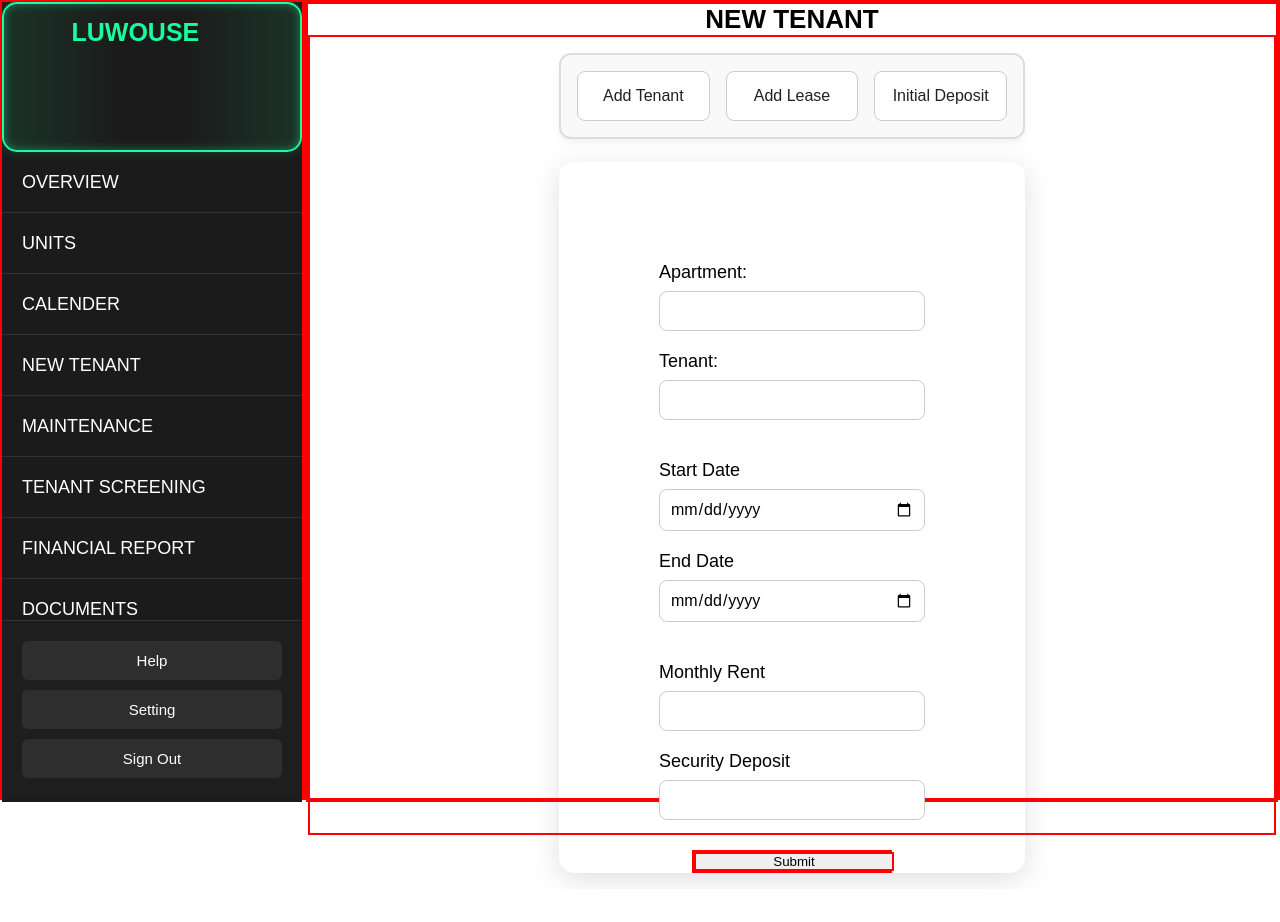
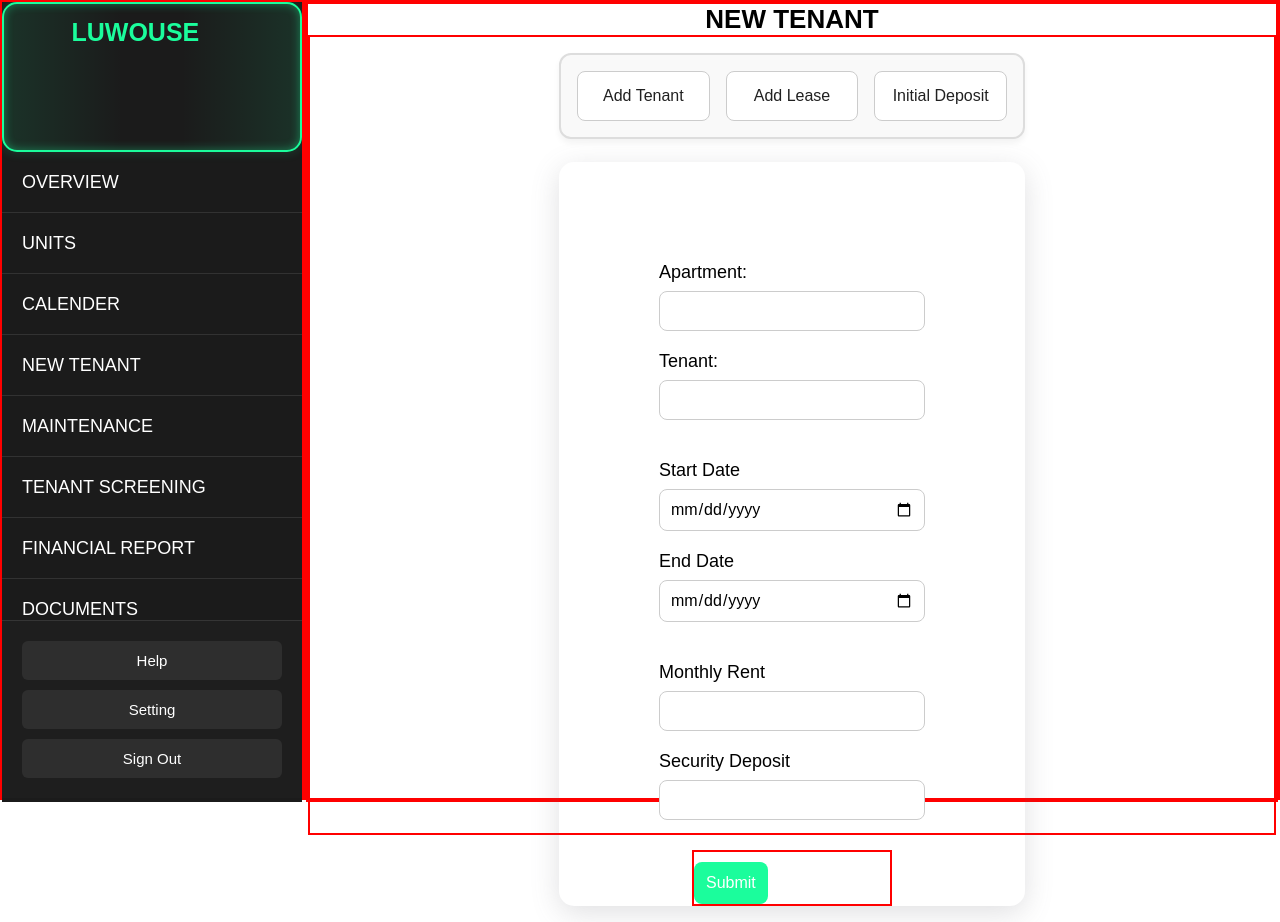
Before and after one commit to Correa95/Property-Management-System, a React (Vite) app in the folder client-side/: page /newTenant in a window 1280 px wide. Both pictures are taken after a click on the button "Add Lease". Before the commit the page ends 889 px from the top, so only its background shows below. Built offline with nearby package versions, Linux system fonts and the light colour scheme.

Commit message:
working on the new tenanat form

```diff
--- a/client-side/src/Components/Form/LeaseForm.css
+++ b/client-side/src/Components/Form/LeaseForm.css
@@ -49,7 +49,7 @@ input:focus {
 
   border: 2px solid red;
 }
-.btnSubmit {
+.btnLeaseSubmit {
   font-size: 16px;
   margin-top: 10px;
   padding: 12px;
@@ -62,6 +62,6 @@ input:focus {
   transition: background-color 0.3s ease;
 }
 
-.btnSubmit:hover {
+.btnLeaseSubmit:hover {
   background-color: #1bfd9c;
 }
--- a/client-side/src/Components/Form/LeaseForm.jsx
+++ b/client-side/src/Components/Form/LeaseForm.jsx
@@ -35,7 +35,7 @@ function Lease() {
         </div>
       </form>
       <div className="btnLease">
-        <button className="btnLease">Submit</button>
+        <button className="btnLeaseSubmit">Submit</button>
       </div>
     </div>
   );
```
